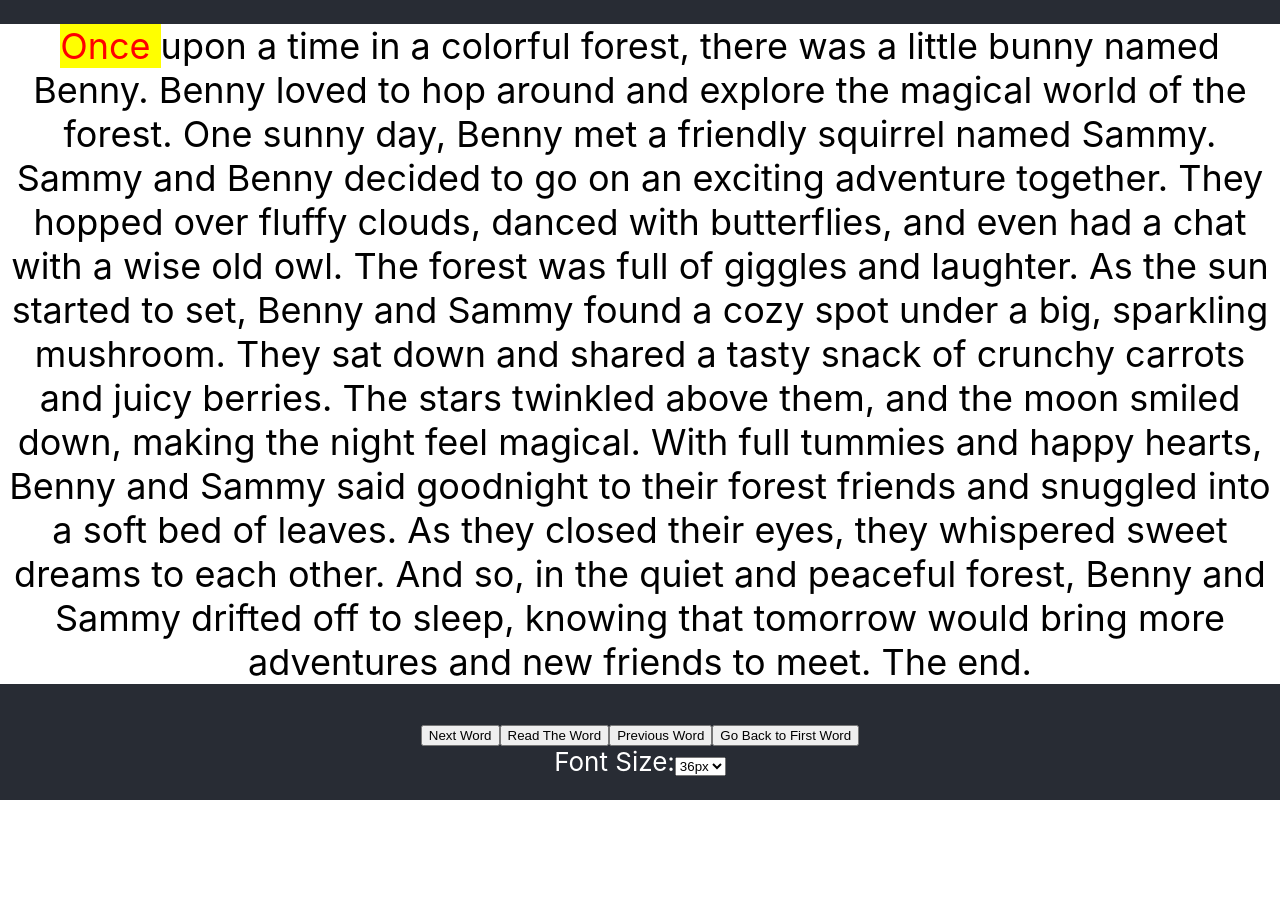
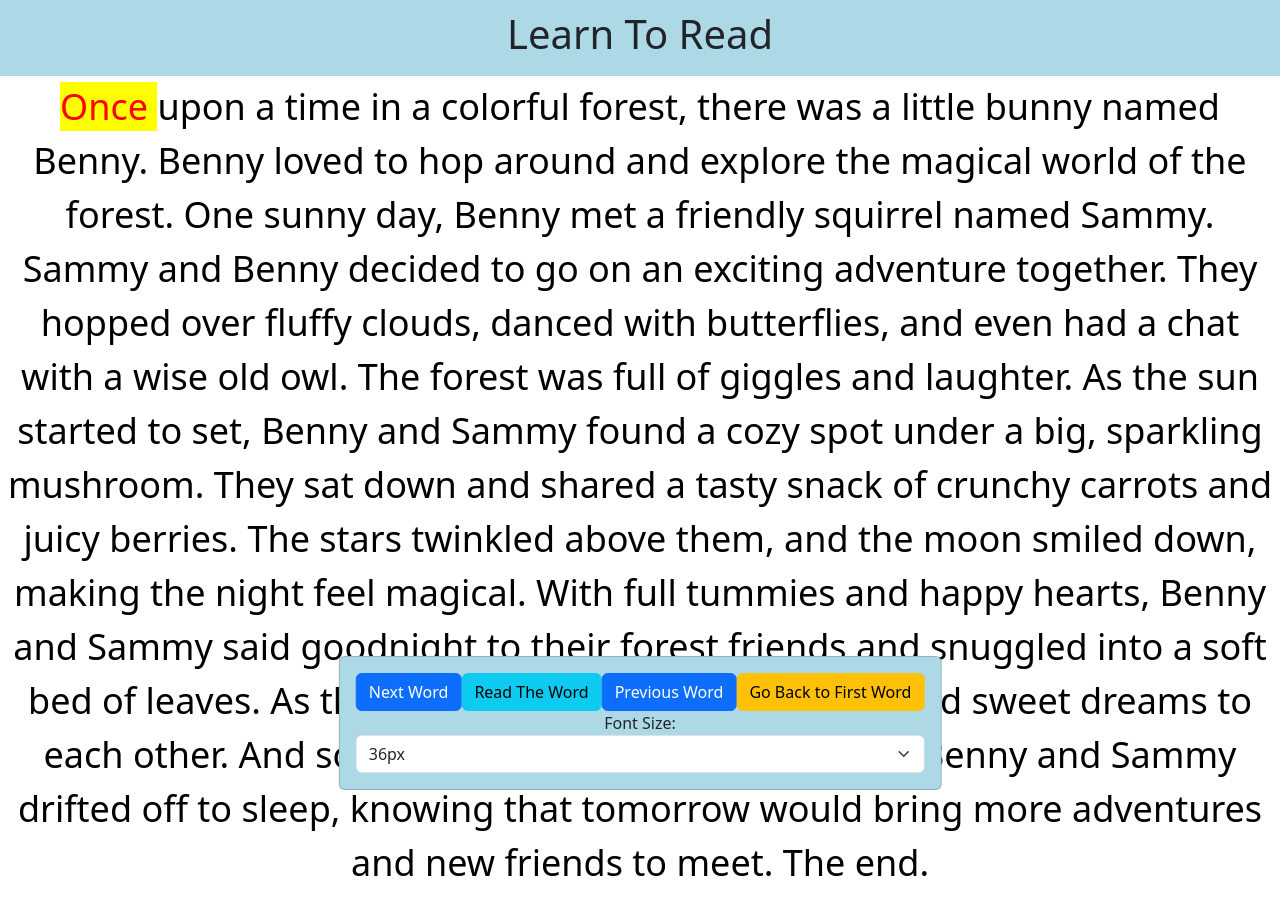
Before and after one commit to jpaulkaito/LearnToRead, a React (Create React App) app: page / in a window 1280 px wide. Shown: the top 914 px of the page. Before the commit the page ends 800 px from the top, so only its background shows below. Built offline with nearby package versions, Linux system fonts and the light colour scheme.

Commit message:
enhanced

```diff
--- a/package.json
+++ b/package.json
@@ -6,7 +6,9 @@
     "@testing-library/jest-dom": "^5.17.0",
     "@testing-library/react": "^13.4.0",
     "@testing-library/user-event": "^13.5.0",
+    "bootstrap": "^5.3.2",
     "react": "^18.2.0",
+    "react-bootstrap": "^2.9.1",
     "react-dom": "^18.2.0",
     "react-scripts": "5.0.1",
     "web-vitals": "^2.1.4"
--- a/src/App.css
+++ b/src/App.css
@@ -1,3 +1,17 @@
+.color-changing-text-container {
+  display: flex;
+  flex-direction: column;
+  height: 100vh;
+}
+
+.floating-controls {
+  position: fixed;
+  bottom: 10px;
+  left: 50%;
+  transform: translateX(-50%);
+}
+
+
 .App {
   text-align: center;
 }
--- a/src/App.js
+++ b/src/App.js
@@ -1,78 +1,8 @@
-import React, { useState, useEffect } from 'react';
+import React, { useState } from 'react';
 import './App.css';
+import Header from './components/header';
+import ColorChangingText from './components/ColorChangingText';
 
-const ColorChangingText = ({ text, fontSize, onFontSizeChange }) => {
-  const words = text.split(' ');
-
-  const [currentColorIndex, setCurrentColorIndex] = useState(0);
-
-  const changeColor = () => {
-    setCurrentColorIndex((prevIndex) => (prevIndex + 1) % words.length);
-  };
-
-  const goBackToFirstWord = () => {
-    setCurrentColorIndex(0);
-  };
-
-  const goBackToPreviousWord = () => {
-    setCurrentColorIndex((prevIndex) => (prevIndex - 1 + words.length) % words.length);
-  };
-
-  const handleFontSizeChange = (e) => {
-    onFontSizeChange(e.target.value);
-  };
-
-  const readHighlightedWord = () => {
-    const highlightedWord = words[currentColorIndex];
-    speakText(highlightedWord);
-  };
-
-  const speakText = (text) => {
-    const utterance = new SpeechSynthesisUtterance(text);
-    window.speechSynthesis.speak(utterance);
-  };
-
-  useEffect(() => {
-    // Clean up speech synthesis on component unmount
-    return () => {
-      window.speechSynthesis.cancel();
-    };
-  }, []);
-
-  return (
-    <div>
-      <div style={{ fontSize: `${fontSize}px`, backgroundColor: 'white' }}>
-        {words.map((word, index) => (
-          <span
-            key={index}
-            style={{
-              color: index === currentColorIndex ? 'red' : 'black',
-              backgroundColor: index === currentColorIndex ? 'yellow' : 'transparent',
-            }}
-          >
-            {word}{' '}
-          </span>
-        ))}
-      </div>
-      <br />
-      <button onClick={changeColor}>Next Word</button>
-      <button onClick={readHighlightedWord}>Read The Word</button>
-      <button onClick={goBackToPreviousWord}>Previous Word</button>
-      <button onClick={goBackToFirstWord}>Go Back to First Word</button>
-      <br />
-      <label htmlFor="fontSizeDropdown">Font Size:</label>
-      <select id="fontSizeDropdown" onChange={handleFontSizeChange} value={fontSize}>
-        <option value="12">12px</option>
-        <option value="16">16px</option>
-        <option value="20">20px</option>
-        <option value="24">24px</option>
-        <option value="36">36px</option>
-        <option value="48">48px</option>
-        <option value="72">72px</option>
-      </select>
-    </div>
-  );
-};
 
 function App() {
   const myText =
@@ -80,14 +10,13 @@ function App() {
   const [fontSize, setFontSize] = useState(36);
 
   const handleFontSizeChange = (newSize) => {
-    setFontSize(parseInt(newSize, 10));
+    setFontSize(parseInt(newSize));
   };
 
   return (
     <div className="App">
-      <header className="App-header">
-        <ColorChangingText text={myText} fontSize={fontSize} onFontSizeChange={handleFontSizeChange} />
-      </header>
+      <Header />
+      <ColorChangingText text={myText} fontSize={fontSize} onFontSizeChange={handleFontSizeChange} />
     </div>
   );
 }
--- /dev/null
+++ b/src/components/ColorChangingText.js
@@ -0,0 +1,91 @@
+import React, { useState, useEffect } from 'react';
+import 'bootstrap/dist/css/bootstrap.min.css';
+import { Card, Button } from 'react-bootstrap';
+
+const ColorChangingText = ({ text, fontSize, onFontSizeChange }) => {
+        const words = text.split(' ');
+
+        const [currentColorIndex, setCurrentColorIndex] = useState(0);
+
+        const changeColor = () => {
+                setCurrentColorIndex((prevIndex) => (prevIndex + 1) % words.length);
+        };
+
+        const goBackToFirstWord = () => {
+                setCurrentColorIndex(0);
+        };
+
+        const goBackToPreviousWord = () => {
+                setCurrentColorIndex((prevIndex) => (prevIndex - 1 + words.length) % words.length);
+        };
+
+        const handleFontSizeChange = (e) => {
+                onFontSizeChange(e.target.value);
+        };
+
+        const readHighlightedWord = () => {
+                const highlightedWord = words[currentColorIndex];
+                speakText(highlightedWord);
+        };
+
+        const speakText = (text) => {
+                const utterance = new SpeechSynthesisUtterance(text);
+                window.speechSynthesis.speak(utterance);
+        };
+
+        useEffect(() => {
+                // Clean up speech synthesis on component unmount
+                return () => {
+                        window.speechSynthesis.cancel();
+                };
+        }, []);
+
+        return (
+                <div className="color-changing-text-container">
+                        <div style={{ fontSize: `${fontSize}px`, backgroundColor: 'white', marginTop: '80px' }}>
+                                {words.map((word, index) => (
+                                        <span
+                                                key={index}
+                                                style={{
+                                                        color: index === currentColorIndex ? 'red' : 'black',
+                                                        backgroundColor: index === currentColorIndex ? 'yellow' : 'transparent',
+                                                }}
+                                        >
+                                                {word}{' '}
+                                        </span>
+                                ))}
+                        </div>
+                        <br />
+                        <br />
+                        <div className="floating-controls">
+                                <Card style={{ backgroundColor: 'lightblue' }}>
+                                        <Card.Body>
+                                                <Button className="btn btn-primary" onClick={changeColor}>
+                                                        Next Word
+                                                </Button>
+                                                <Button className="btn btn-info" onClick={readHighlightedWord}>
+                                                        Read The Word
+                                                </Button>
+                                                <Button className="btn btn-primary" onClick={goBackToPreviousWord}>
+                                                        Previous Word
+                                                </Button>
+                                                <Button className="btn btn-warning" onClick={goBackToFirstWord}>
+                                                        Go Back to First Word
+                                                </Button>
+                                                <br />
+                                                <label htmlFor="fontSizeDropdown">Font Size:</label>
+                                                <select className="form-select" id="fontSizeDropdown" onChange={handleFontSizeChange} value={fontSize}>
+                                                        {Array.from({ length: 25 }, (_, index) => index * 3 + 12).map((value) => (
+                                                                <option key={value} value={value.toString()}>
+                                                                        {value}px
+                                                                </option>
+                                                        ))}
+                                                </select>
+                                        </Card.Body>
+                                </Card>
+                        </div>
+                </div>
+        );
+};
+
+export default ColorChangingText;
--- /dev/null
+++ b/src/components/header.js
@@ -0,0 +1,11 @@
+import React from 'react';
+
+const Header = () => {
+  return (
+    <header style={{ position: 'fixed', width: '100%', backgroundColor: 'lightblue', padding: '10px' }}>
+      <h1>Learn To Read</h1>
+    </header>
+  );
+};
+
+export default Header;
```
Also changed, not shown: 1 other file (tests, documents, lock files or other folders).
